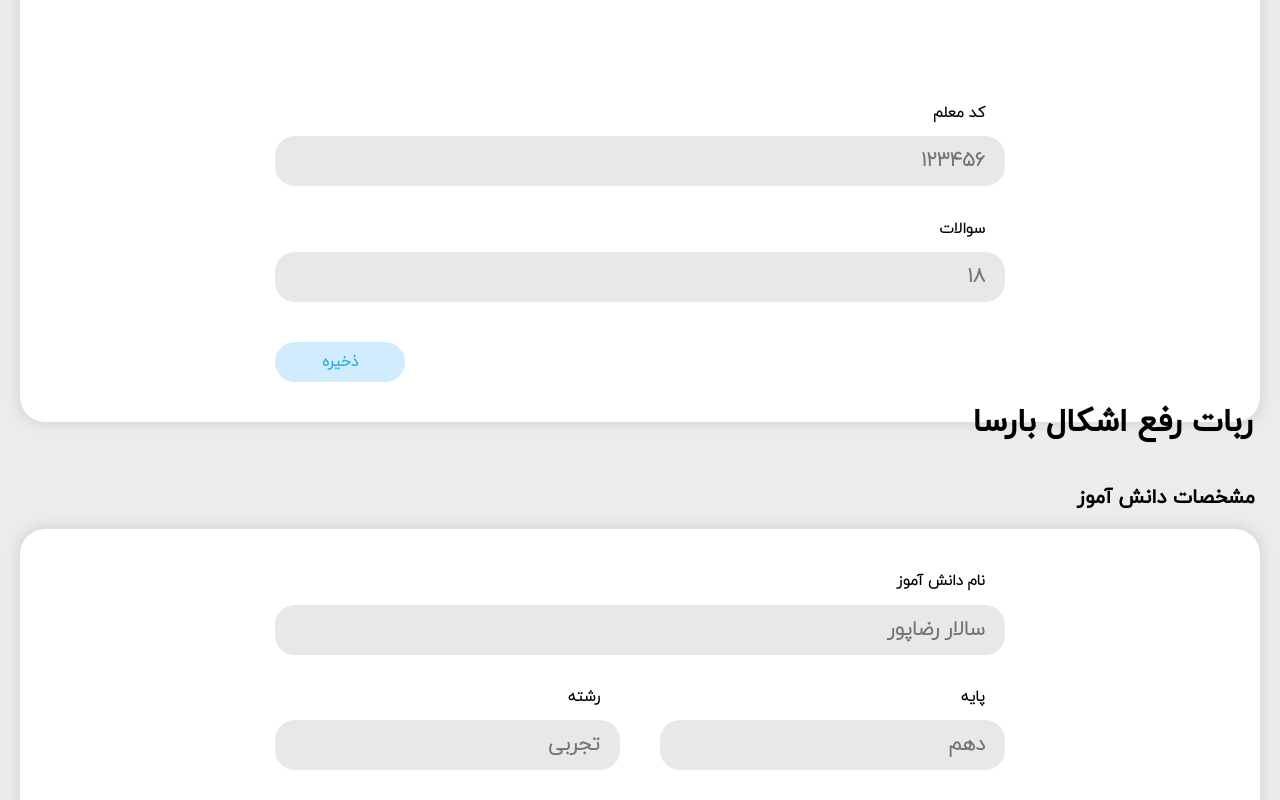
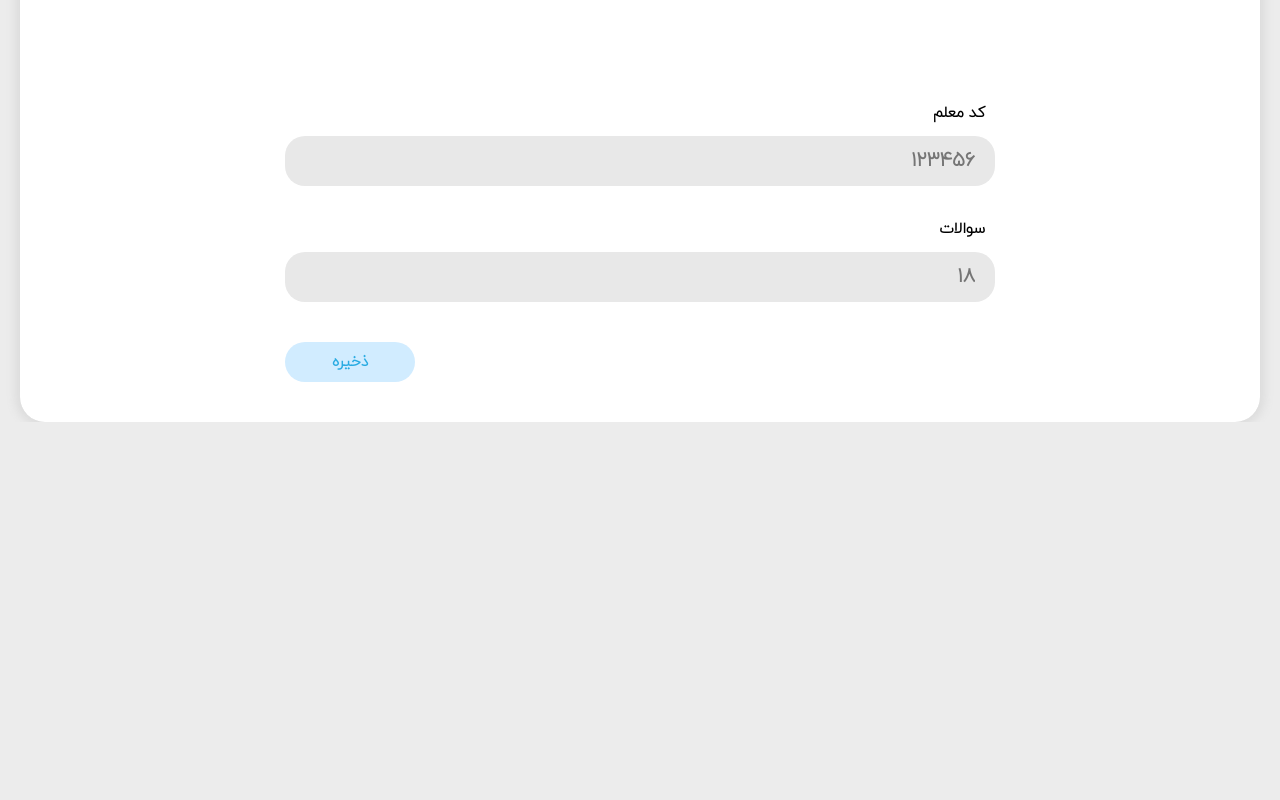
Before and after one commit to zahraNian/troubleshooting-robot, a React (Create React App) app: page / in a window 1280 px wide. Before the commit this address led to /login. Shown: the part 480-1280 px from the top of the page. After the commit the page ends 902 px from the top, so only its background shows below. Built offline with nearby package versions, Linux system fonts and the light colour scheme.

Commit message:
edit margins

```diff
--- a/src/App.js
+++ b/src/App.js
@@ -9,11 +9,8 @@ export default function App(){
   return(
     <Router>
       <TeacherInfo/>
-      <StudentInfo/>
-      <Switch>
-        <Route path='/login' component={Login} exact></Route>
-        <Route render={()=>localStorage.getItem('isLogin') ? (<Page/>) : (<Redirect to={{pathname:'/login'}}/>)}/>
-      </Switch>
+
+
     </Router>
   )
 }
--- a/src/studentInfo.js
+++ b/src/studentInfo.js
@@ -36,7 +36,8 @@ const Column=styled.div({
 
     },
     '&>div.B':{
-        justifyContent:'flex-end'
+        justifyContent:'flex-end',
+        width:'calc(100% - 20px)'
     }
   })
   const Row=styled.div({
@@ -58,8 +59,8 @@ const Column=styled.div({
   const LargeInput=styled.input({
         borderRadius:'20px',
         fontSize:'20px',
-        width:'100%',
-        minWidth:'300px',
+        width:'calc(100% - 20px)',
+        minWidth:'280px',
         fontFamily:'text',
         backgroundColor:'var(--lightGray)',
         border:'none',
@@ -72,8 +73,8 @@ const Column=styled.div({
   const SmallInput=styled.input({
         borderRadius:'20px',
         fontSize:'20px',
-        width:'100%',
-        minWidth:'140px',
+        width:'calc(100% - 20px)',
+        minWidth:'135px',
         fontFamily:'text',
         backgroundColor:'var(--lightGray)',
         border:'none',
--- a/src/teacherInfo.js
+++ b/src/teacherInfo.js
@@ -13,7 +13,7 @@ const Container=styled.div({
     '&>div.Content':{
         borderRadius:'25px',
         boxShadow:'var(--Shadow)',
-        width:'calc(100% - 40px)'
+        width:'calc(100% - 40px)',
     }
 })
 const Column=styled.div({
@@ -36,7 +36,8 @@ const Column=styled.div({
         justifyContent:'space-around',
     },
     '&>div.B':{
-        justifyContent:'flex-end'
+        justifyContent:'flex-end',
+        width:'calc(100% - 20px)'
     }
   })
   const Row=styled.div({
@@ -54,8 +55,8 @@ const Column=styled.div({
   const LargeInput=styled.input({
         borderRadius:'20px',
         fontSize:'20px',
-        width:'100%',
-        minWidth:'300px',
+        width:'calc(100% - 20px)',
+        minWidth:'280px',
         fontFamily:'text',
         backgroundColor:'var(--lightGray)',
         border:'none',
```
